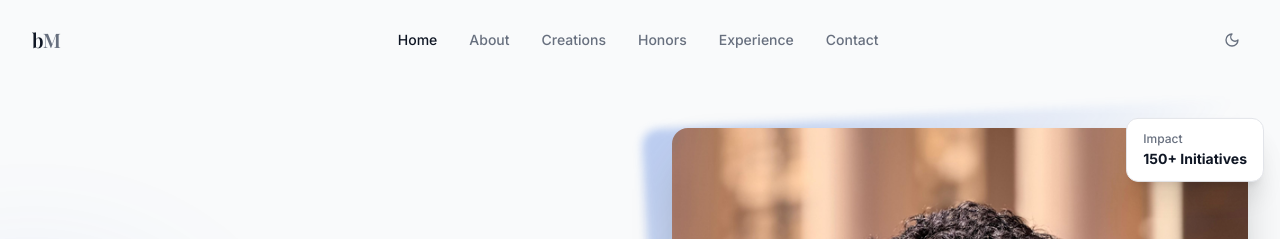
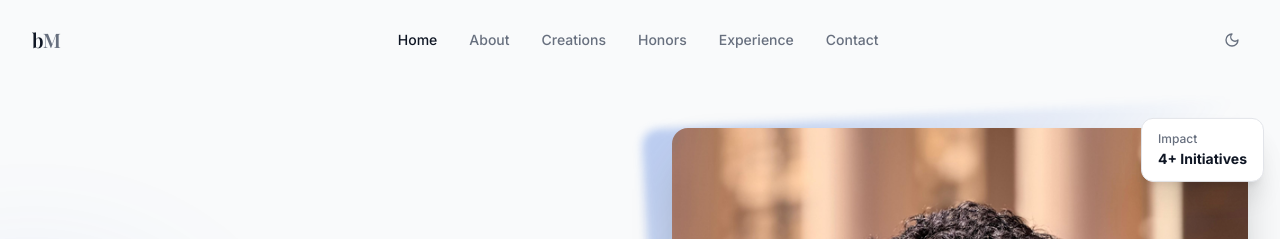
Before and after one commit to Bhargav072007/Personal-Website, a React (Vite) app: page / in a window 1280 px wide. Shown: the top 239 px of the page. Built offline with nearby package versions, Linux system fonts and the light colour scheme; a web font is replaced by a local one.

Commit message:
Update hero impact badge

```diff
--- a/src/components/HeroSection.jsx
+++ b/src/components/HeroSection.jsx
@@ -94,7 +94,7 @@ export default function HeroSection() {
                 className="absolute -top-4 -right-4 bg-card border border-border rounded-xl px-4 py-3 shadow-xl"
               >
                 <p className="text-xs font-medium text-muted-foreground mb-0.5">Impact</p>
-                <p className="text-sm font-bold text-foreground">150+ Initiatives</p>
+                <p className="text-sm font-bold text-foreground">4+ Initiatives</p>
               </motion.div>
             </div>
           </motion.div>
```
